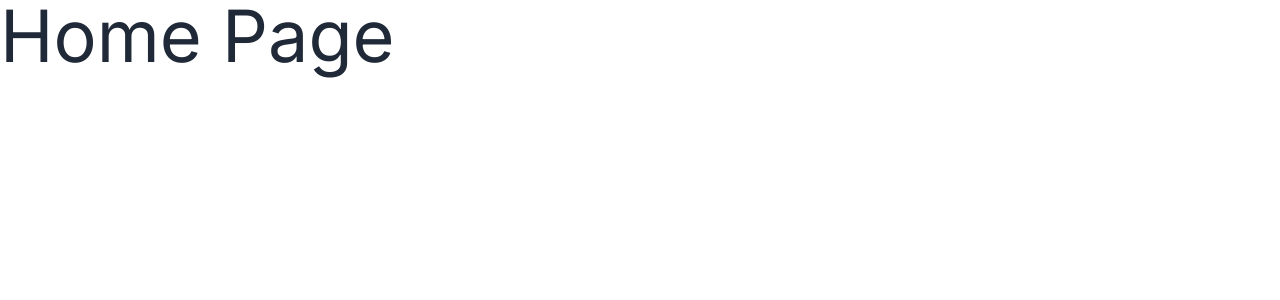
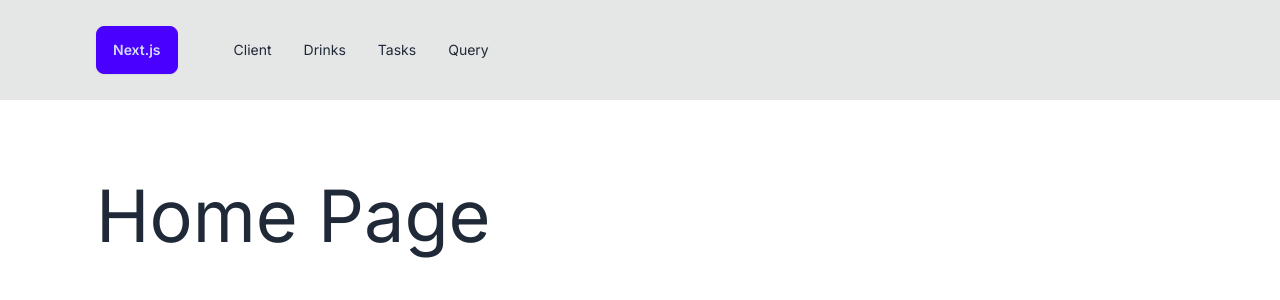
Before and after one commit to Anastasiia-Svintsova/nextjs-openapi-training, a Next.js app: page / in a window 1280 px wide. Shown: the top 300 px of the page. Built offline with nearby package versions, Linux system fonts and the light colour scheme.

Commit message:
feat(navigation): add ui

```diff
--- a/src/app/layout.tsx
+++ b/src/app/layout.tsx
@@ -1,6 +1,7 @@
 import type { Metadata } from 'next';
 import { Inter } from 'next/font/google';
 import '../styles/common/globals.css';
+import Navbar from '@/components/Navbar';
 
 const inter = Inter({ subsets: ['latin'] });
 
@@ -16,7 +17,11 @@
 }>) {
   return (
     <html lang="en">
-      <body className={inter.className}>{children}</body>
+      <body className={inter.className}>
+        <Navbar />
+
+        <main className="mx-auto max-w-6xl px-8 py-20">{children}</main>
+      </body>
     </html>
   );
 }
--- /dev/null
+++ b/src/components/Navbar.tsx
@@ -0,0 +1,32 @@
+import Link from 'next/link';
+
+const links = [
+  { href: '/client', label: 'client' },
+  { href: '/drinks', label: 'drinks' },
+  { href: '/tasks', label: 'tasks' },
+  { href: '/query', label: 'query' },
+];
+
+const Navbar = () => {
+  return (
+    <nav className="bg-base-300 py-4">
+      <div className="navbar mx-auto max-w-6xl flex-col px-8 sm:flex-row">
+        <Link href="/" className="btn btn-primary">
+          Next.js
+        </Link>
+
+        <ul className="menu menu-horizontal md:ml-8">
+          {links.map((link) => (
+            <li key={link.href}>
+              <Link href={link.href} className="capitalize">
+                {link.label}
+              </Link>
+            </li>
+          ))}
+        </ul>
+      </div>
+    </nav>
+  );
+};
+
+export default Navbar;
```
